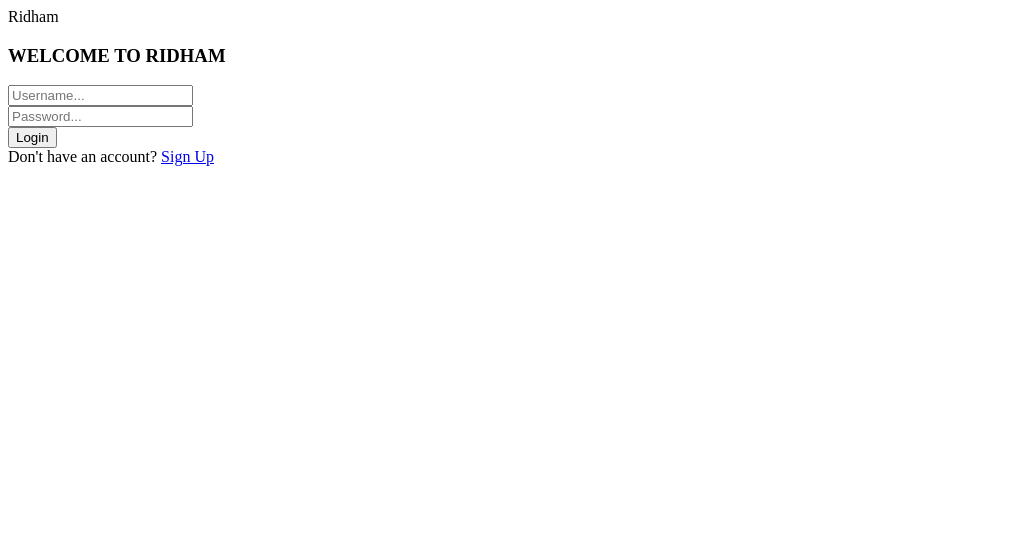
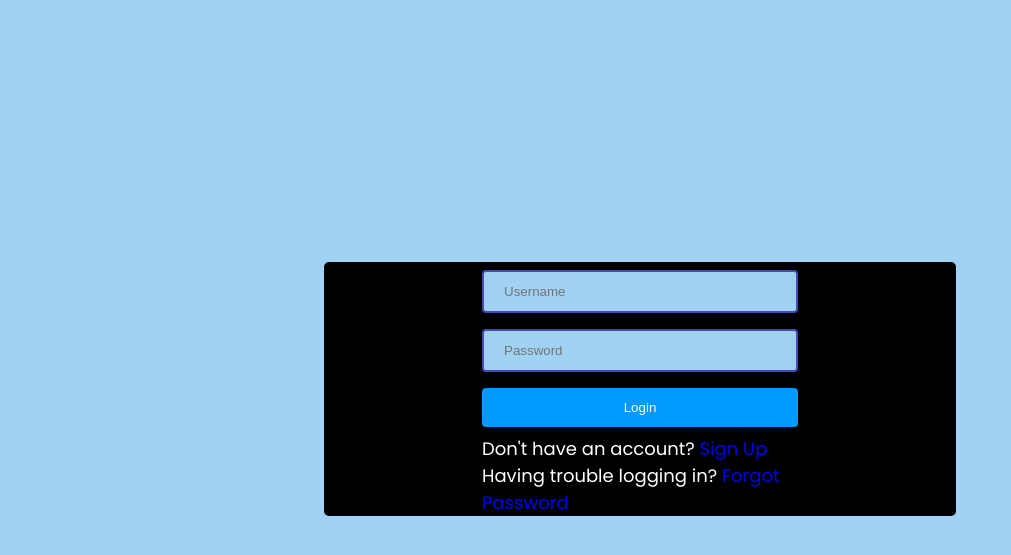
Before and after one commit to rhidam-music/rhidam, a Django app: a page that uses ridham/login_module/templates/login_module/loginFile.html in a window 1280 px wide. Shown: the top 555 px of the page, without its empty margins (0-1011 px from the left). Run offline with Django 3.2, Linux system fonts and the light colour scheme.

Commit message:
Added basic styling, landing page, user_profile page

```diff
--- a/ridham/core_app/urls.py
+++ b/ridham/core_app/urls.py
@@ -3,5 +3,6 @@ from . import views
 
 app_name = 'core_app'
 urlpatterns = [
-    path('', views.dashboard, name='dashboard')
+    path('', views.dashboard, name='dashboard'),
+    path('profile', views.user_profile, name='user_profile')
 ]
--- /dev/null
+++ b/ridham/login_module/static/style.css
@@ -0,0 +1,61 @@
+@import url('https://fonts.googleapis.com/css2?family=Poppins&display=swap');
+#test {
+    color: #0099ff;
+}
+
+.form-input {
+    position: relative;
+    border: 5px;
+    border-radius: 5px;
+}
+
+#form-title {
+    text-align: center;
+}
+#body-data {
+    margin-top: auto;
+    position: relative;
+    width: 50%;
+    background-color: black;
+    left: 50%;
+    border-radius: 5px;
+    transform: translate(-50%, 100%);
+}
+form {
+    align-content: center;
+}
+body {
+    background-color: #a0d2f3;
+    color: white;
+    /* font-family: 'Roboto Mono', monospace; */
+    font-family: 'Poppins', sans-serif;
+    font-size: large;
+}
+
+#login_button {
+    background-color: #0099ff;
+    border: none;
+    color:white;
+}
+.login-page-data {
+    margin: auto;
+    width: 50%;
+
+}
+a {
+    text-decoration: none;
+}
+input{
+    width: 100%;
+    padding: 12px 20px;
+    margin: 8px 0;
+    box-sizing: border-box;
+    border: 2px solid rgb(71, 71, 182);
+    border-radius: 4px;
+    background-color: #a0d2f3;
+    color: white;
+}
+
+input:focus {
+    border: 2px solid red;
+  }
--- a/ridham/login_module/templates/login_module/loginFile.html
+++ b/ridham/login_module/templates/login_module/loginFile.html
@@ -1,48 +1,39 @@
 <!DOCTYPE html>
 <html>
-    <head>Ridham</head>
+    <head>
+        <title> Rhidam </title>
+        {% load static %}
+        <link rel='stylesheet' href='{% static "style.css" %}'>
+    </head>
     <body>
-        <div class="container h-100">
-            <div class="d-flex justify-content-center h-100">
-                <div class="user_card">
-                    <div class="d-flex justify-content-center">
-
-
-                        <h3 id="form-title">WELCOME TO RIDHAM</h3>
-                    </div>
-                    <div class="d-flex justify-content-center form_container">
+        <div id="body-data">
+                        <!-- <h3 id="form-title">Login to Rhidam</h3> -->
+                    <div class='login-page-data'>
                         <form method="POST" action="">
                             {% csrf_token %}
-                            <div class="input-group mb-3">
-                                <div class="input-group-append">
-                                    <span class="input-group-text"><i class="fas fa-user"></i></span>
-                                </div>
-                                <input type="text" name="username" placeholder="Username..." class="form-control">
+
+                            <div class='form-input'>
+                                <input type="text" name="username" placeholder="Username" class="form-control">
                             </div>
-                            <div class="input-group mb-2">
-                                <div class="input-group-append">
-                                    <span class="input-group-text"><i class="fas fa-key"></i></span>
-                                </div>
-                                    <input type="password" name="password" placeholder="Password..." class="form-control" >
+                            <div class='form-input'>
+                                <input type="password" name="password" placeholder="Password" class="form-control" >
                             </div>
-
-                                <div class="d-flex justify-content-center mt-3 login_container">
-                                     <input class="btn login_btn" type="submit" value="Login">
-                                   </div>
+                            <div>
+                                <input class="btn btn-default" type="submit" value="Login" id="login_button">
+                            </div>
                         </form>
-
                     </div>
                     {% for message in messages %}
                         <p id="messages"> {{message}} </p>
                     {% endfor %}
-                    <div class="mt-4">
-                        <div class="d-flex justify-content-center links">
-                            Don't have an account? <a href="{% url 'login_module:register' %}" class="ml-2">Sign Up</a>
-                        </div>
-
+                    <div class='login-page-data'>
+                            Don't have an account?
+                            <a href="{% url 'login_module:register' %}" class="ml-2">Sign Up</a>
                     </div>
-                </div>
-            </div>
+                    <div class='login-page-data'>
+                            Having trouble logging in?
+                            <a href="{% url 'reset_password' %}" class="ml-2">Forgot Password</a>
+                    </div>
         </div>
     </body>
 </html>
--- a/ridham/ridham/urls.py
+++ b/ridham/ridham/urls.py
@@ -16,9 +16,10 @@ Including another URLconf
 from django.contrib import admin
 from django.urls import path, include
 from django.contrib.auth import views as auth_views
-
+from core_app.views import HomepageView
 
 urlpatterns = [
+    path('', HomepageView),
     path('admin/', admin.site.urls),
     path('dashboard/', include('core_app.urls')),
     path('accounts/', include('login_module.urls')),
```
Also changed, not shown: ridham/core_app/templates/core_app/Homepage.html (added, +10 -0 lines), ridham/core_app/templates/core_app/dashboard.html (+4 -4 lines), ridham/core_app/templates/core_app/user_profile.html (added, +10 -0 lines), ridham/core_app/views.py (+10 -0 lines).
